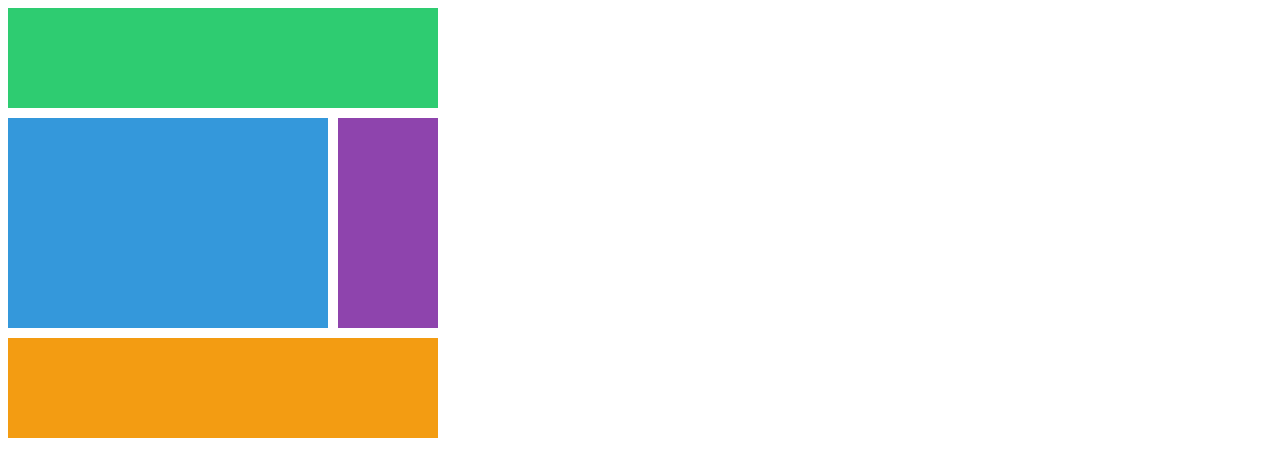
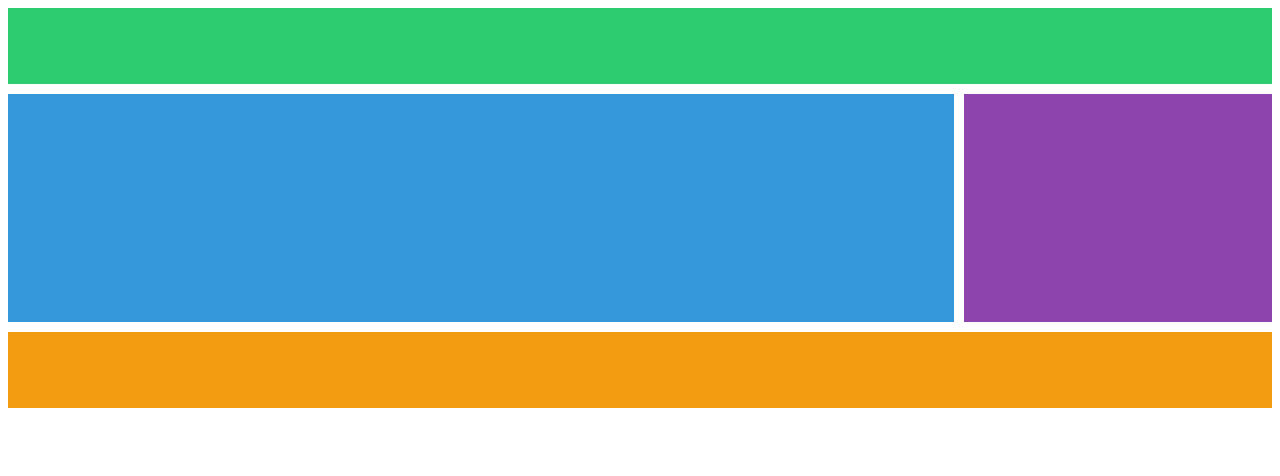
Before and after one commit to onethegarden/css-layout-master, a plain HTML site: page index.html in a window 1280 px wide. Drawn offline with Linux system fonts and the light colour scheme.

Commit message:
#2.7 Grid Template

```diff
--- a/style.css
+++ b/style.css
@@ -1,26 +1,27 @@
-.grid{
+.grid {
   display: grid;
-  gap:10px;
-  grid-template-columns: [first-line] 100px [second-line] 100px [third-line] 100px [fourth-line] 100px [fifth-line] 100px ;
-  grid-template-rows: repeat(4, [row-line] 100px);
-
+  gap: 10px;
+  height: 50vh;
+  grid-template:
+    [header-start] "header header header header" 1fr [header-end]
+    [content-start] "content content content nav" 3fr [content-end]
+    [footer-start] "footer footer footer footer" 1fr [footer-end] / 1fr 1fr 1fr 1fr;
 }
 
-.header{
+.header {
   background-color: #2ecc71;
-  grid-column:first-line/fifth-line;
+  grid-area: header;
 }
 
-.content{
+.content {
   background-color: #3498db;
-  grid-column:first-line/fourth-line;
-  grid-row:row-line 2/row-line 4;
+  grid-area: content;
 }
-.nav{
+.nav {
   background-color: #8e44ad;
-  grid-row:row-line 2/row-line 4;
+  grid-area: nav;
 }
-.footer{
+.footer {
   background-color: #f39c12;
-  grid-column:first-line/fifth-line;
+  grid-area: footer;
 }
```
Also changed, not shown: README.md.
